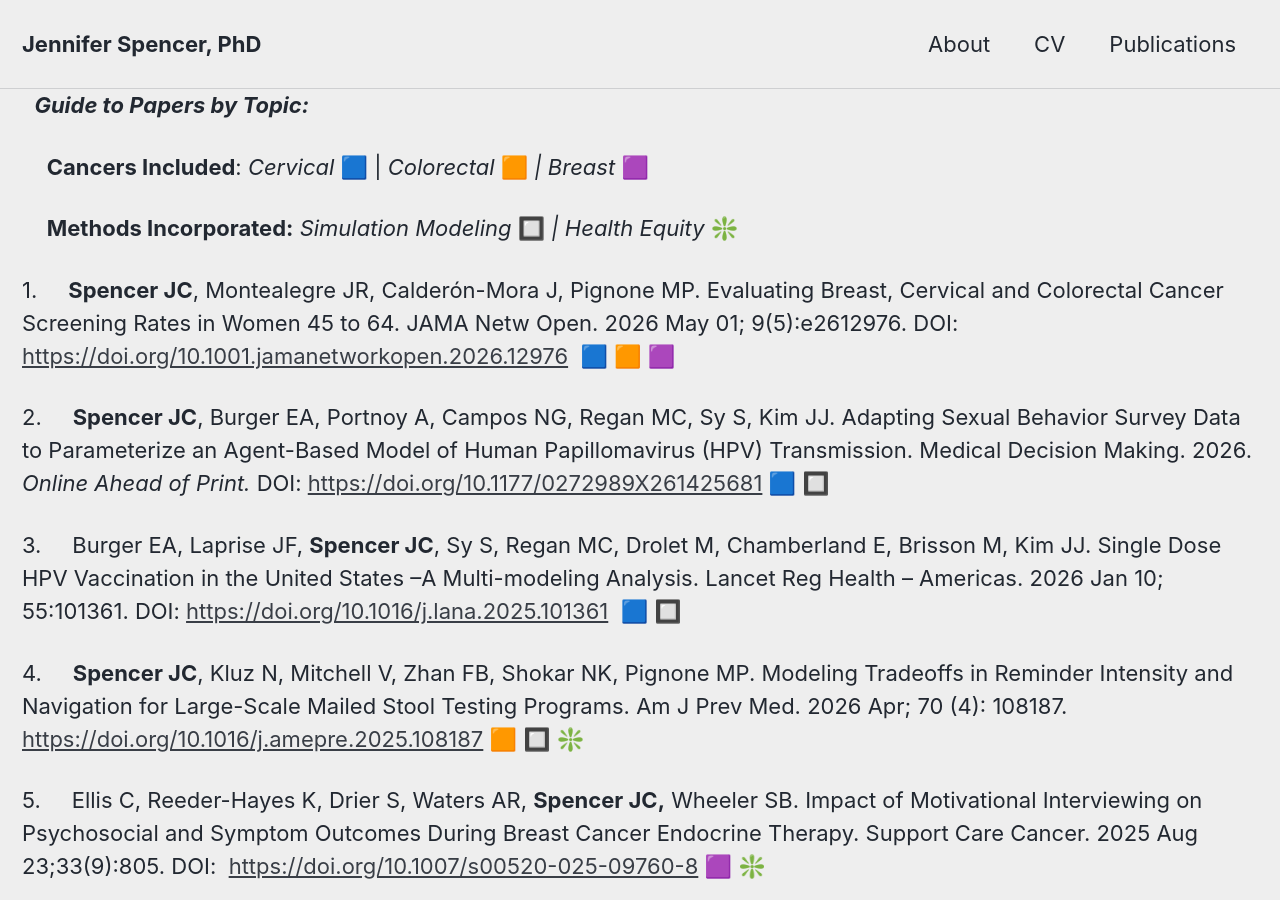
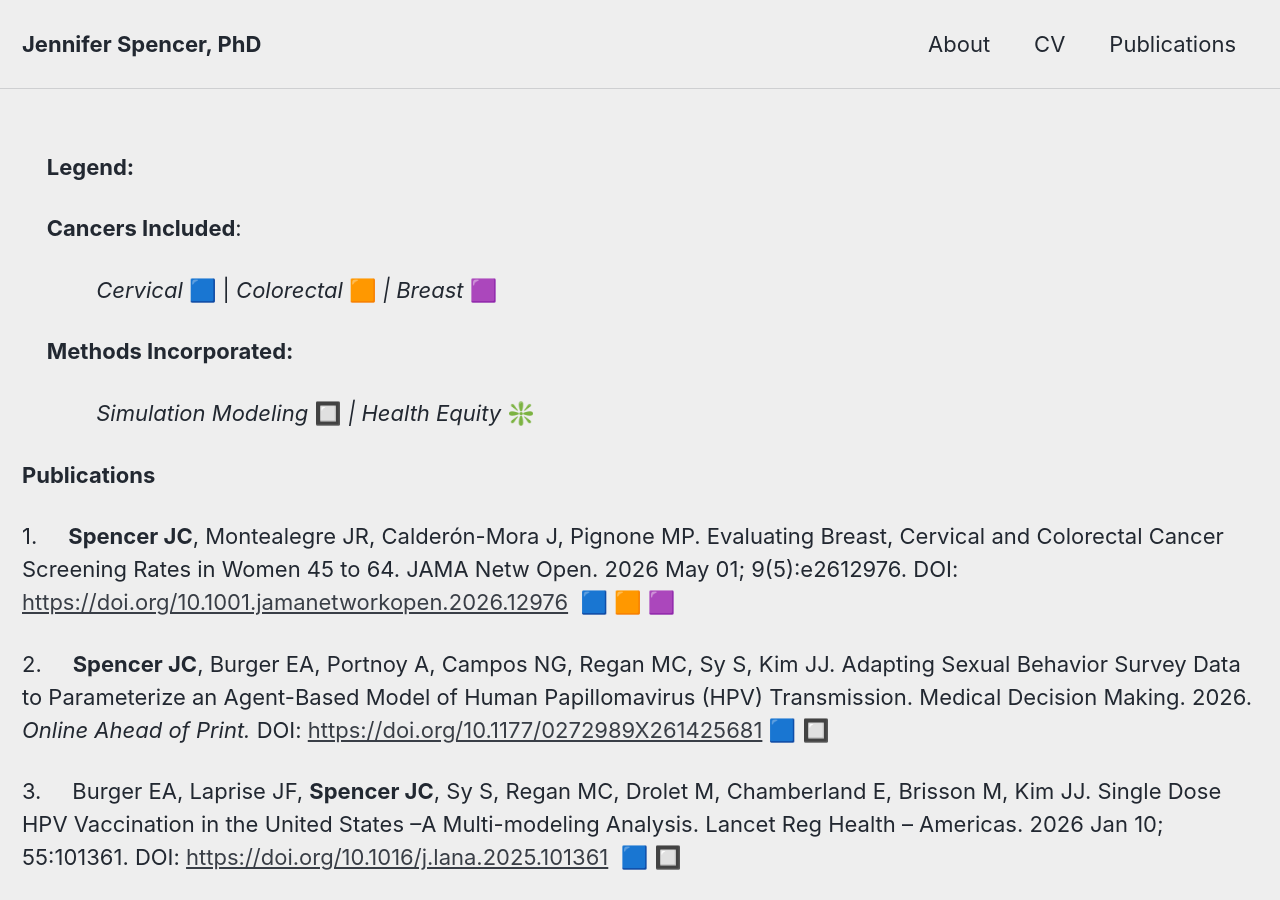
Before and after one commit to jenniferspencer/jenniferspencer.github.io, a Jekyll site: the page built from _pages/Publications.md, in a window 1280 px wide and 900 px high. Built offline with Jekyll 4.4.1, drawn with Linux system fonts in a browser that asks for light colours; cached includes are drawn as plain includes.

Commit message:
Fixed Publications Page

```diff
--- a/_pages/Publications.md
+++ b/_pages/Publications.md
@@ -1,15 +1,23 @@
 ---
 layout: splash
 author_profile: true
-title: About
+title: Publications
 permalink: /Publications/
 ---
 
-  ***Guide to Papers by Topic:***
 
-    **Cancers Included**: *Cervical* 🟦 \| *Colorectal* 🟧 *\| Breast* 🟪
 
-    **Methods Incorporated:** *Simulation Modeling* 🔲 *\| Health Equity* ❇️
+    **Legend:**
+
+    **Cancers Included**:
+
+            *Cervical* 🟦 \| *Colorectal* 🟧 *\| Breast* 🟪
+
+    **Methods Incorporated:**
+
+            *Simulation Modeling* 🔲 *\| Health Equity* ❇️
+
+**Publications**
 
 1.     **Spencer JC**, Montealegre JR, Calderón-Mora J, Pignone MP. Evaluating Breast, Cervical and Colorectal Cancer Screening Rates in Women 45 to 64. JAMA Netw Open. 2026 May 01; 9(5):e2612976. DOI: <https://doi.org/10.1001.jamanetworkopen.2026.12976>  🟦 🟧 🟪
 
```
Also changed, not shown: 6 other files.
